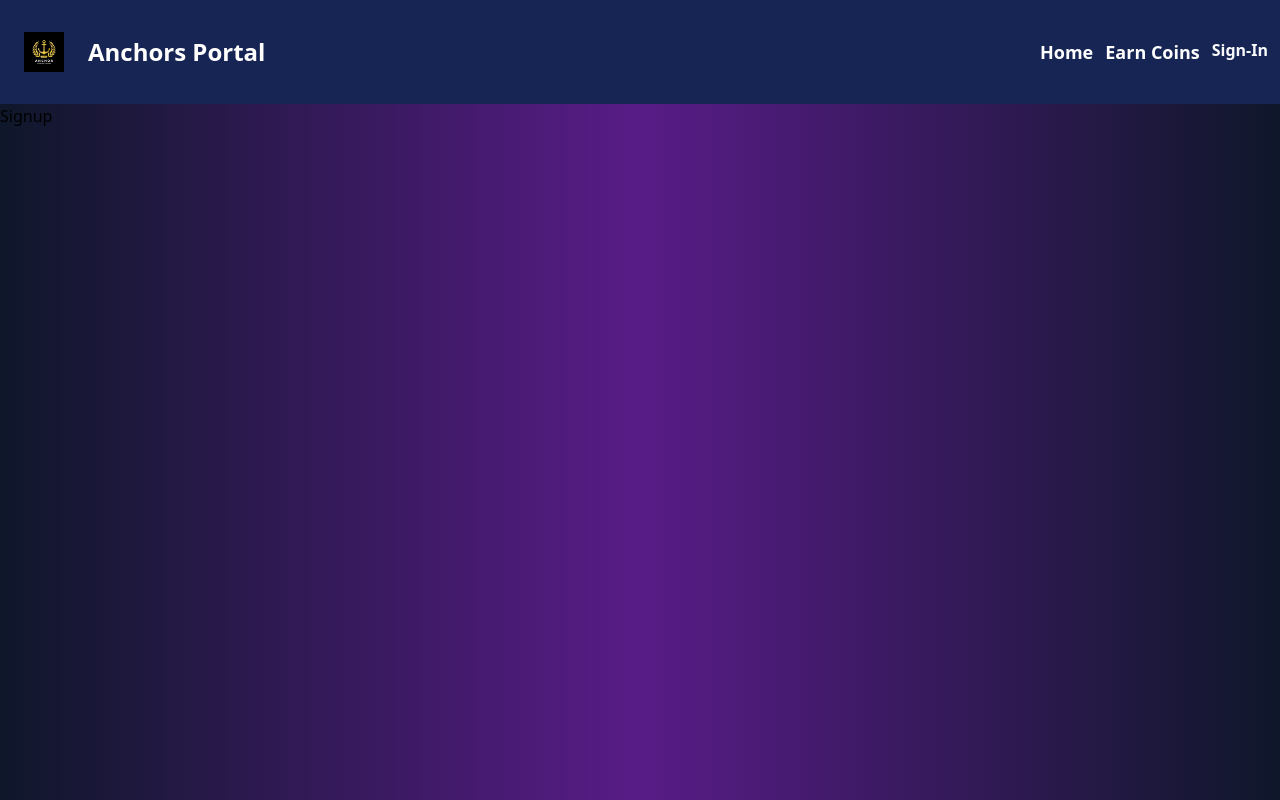
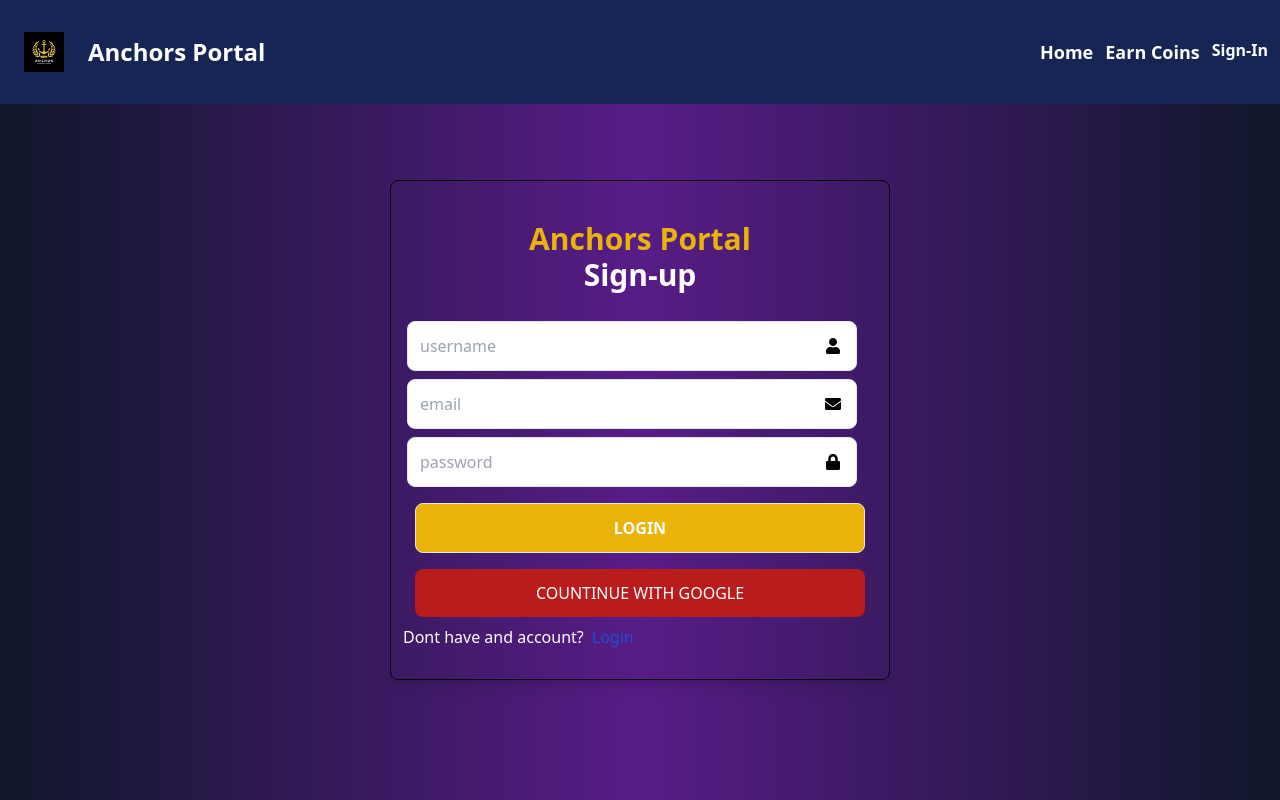
Before and after one commit to fahadkhan001/Job-portal, a React (Vite) app in the folder client/: page /sign-up in a window 1280 px wide. Built offline with nearby package versions, Linux system fonts and the light colour scheme.

Commit message:
editing login and signup

```diff
--- a/client/src/pages/Login.jsx
+++ b/client/src/pages/Login.jsx
@@ -46,8 +46,8 @@ export default function Login()  {
 
   return (
     <div className='text-white h-[80vh] flex justify-center items-center  '>
-    <div className='p-3 max-w-lg shadow-lg hover:shadow-white mx-auto border-[1.5px] items-center justify-center  rounded-lg border-black mt-3  hover:shadow-lg hover:scale-105 transition-shadow overflow-hidden  w-full sm:w-[500px] h-[400px] '>
-    <h1 className='font-semibold text-white text-center my-7 text-3xl'>Sign-In<span className='text-yellow-500 font-bold'> Anchors Portal</span></h1>
+    <div className='p-3 max-w-lg shadow-lg hover:shadow-white mx-auto border-[1.5px] items-center justify-center  rounded-lg border-black mt-3  hover:shadow-lg hover:scale-105 transition-shadow overflow-hidden  w-full sm:w-[500px] h-[500px] '>
+    <h1 className='font-semibold text-white text-center flex flex-col my-7 text-3xl'><span className='text-yellow-500 font-bold'> Anchors Portal</span>Sign-In</h1>
 
     <form  onSubmit={handleSubmit} className='flex flex-col gap-4  items-center'>
 
--- a/client/src/pages/Signup.jsx
+++ b/client/src/pages/Signup.jsx
@@ -1,9 +1,86 @@
-import React from 'react'
+import {useState} from 'react'
+import {signInStart,signInSuccess,signInFailure} from '../redux/user/userslice.js'
+import {Link, useNavigate} from 'react-router-dom'
+import { FaUser,FaLock,FaEnvelope } from "react-icons/fa";
+import Oauth from '../components/Oauth';
 
-const Signup = () => {
+
+export default function Signup()  {
+  const [formData,setFormData] = useState({})
+  const {loading,setLoading} =useState(false)
+  const [error,setError] = useState(null) ;
+
+  const navigate = useNavigate();
+
+  const handleChange = (e) => {
+    setFormData({
+      ...formData,
+      [e.target.id]: e.target.value,
+    });
+  };
+
+  const handleSubmit=async(e)=>{
+    e.preventDefault();
+    try {
+      setLoading(true)
+      const res = await fetch('/api/auth/signup', {
+        method: 'POST',
+        headers: {
+          'Content-Type': 'application/json',
+        },
+        body: JSON.stringify(formData),
+      });
+      const data = await res.json();
+      console.log(data);
+      if (data.success === false) {
+        setLoading(false)
+        return;
+      }
+      setLoading(false);
+        setError(null)
+        navigate('/sign-in')
+    } catch (error) {
+      setLoading(false);
+        setError(error.message)
+    }
+}
+
+
   return (
-    <div>Signup</div>
+    <div className='text-white h-[80vh] flex justify-center items-center  '>
+    <div className='p-3 max-w-lg shadow-lg hover:shadow-white mx-auto border-[1.5px] items-center justify-center  rounded-lg border-black mt-3  hover:shadow-lg hover:scale-105 transition-shadow overflow-hidden  w-full sm:w-[500px] h-[500px] '>
+    <h1 className='font-semibold flex-col flex text-white text-center my-7 text-3xl'><span className='text-yellow-500 font-bold'> Anchors Portal</span>Sign-up</h1>
+
+    <form  onSubmit={handleSubmit} className='flex flex-col gap-4  items-center'>
+
+    <div className='flex flex-col gap-2 items-center' >
+    <div className='flex items-center'>
+    <input className='border rounded-lg p-3  w-[450px]' id='username' type='text' placeholder='username' onChange={handleChange} />
+    <FaUser className=' text-black relative right-8'  />
+    </div>
+    <div className='flex items-center'>
+    <input className='border rounded-lg p-3 w-[450px] text-black' id='email' type='email' placeholder='email' onChange={handleChange} />
+    <FaEnvelope className=' text-black relative right-8' />
+    </div>
+
+    <div className='flex  items-center'>
+    <input className='border rounded-lg p-3 w-[450px] text-black' id='password' type='password' placeholder='password' onChange={handleChange} />
+    <FaLock className='relative text-black right-8  ' />
+    </div>
+    </div>
+
+
+    <button disabled={loading}  className='bg-yellow-500 w-[450px] font-semibold p-3 border rounded-lg uppercase hover:opacity-95  disabled:opacity-80'>{loading ? "Loading..." :"Login"}</button>
+    <Oauth />
+    </form>
+    <div className='flex  gap-2 mt-2 '>
+    <p >Dont have and account?</p>
+    <Link to={'/sign-in'}>
+    <span className='text-blue-700 '>Login</span>
+    </Link>
+     </div>
+
+     </div>
+    </div>
   )
 }
-
-export default Signup
```
